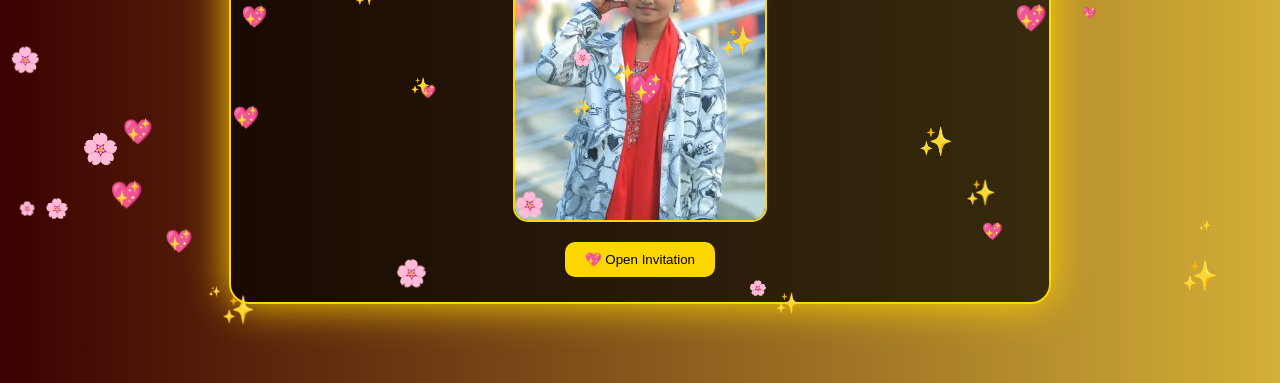
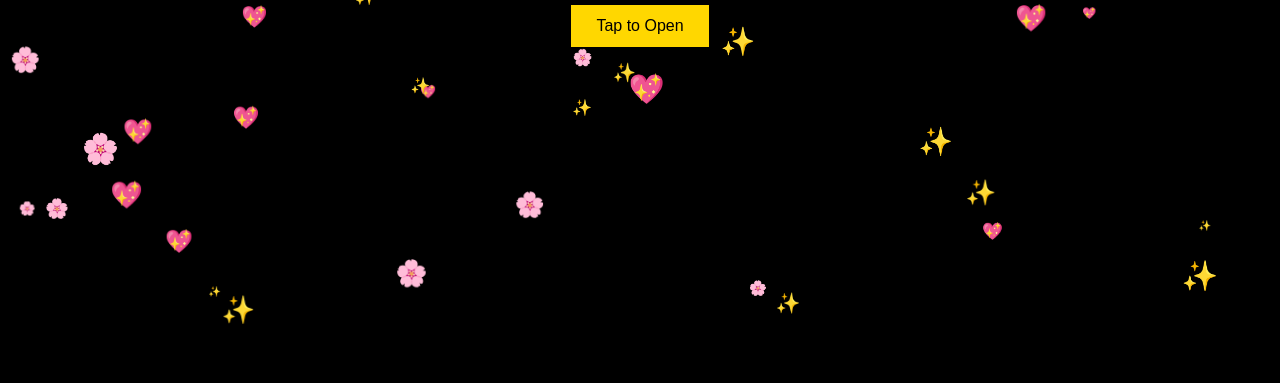
Before and after one commit to sikesh731/wedding-invitation-of-bikesh-yadav-, a plain HTML site: page index.html in a window 1280 px wide. Shown: the part 417-800 px from the top of the page. Drawn offline with Linux system fonts and the light colour scheme.

Commit message:
Add files via upload

```diff
--- a/index.html
+++ b/index.html
@@ -7,22 +7,27 @@
 </head>
 <body>
 
-<div class="overlay">
+<!-- 🎬 Intro Screen -->
+<div id="intro">
+  <h1>💖 Wedding Invitation 💖</h1>
+  <button onclick="startExperience()">Tap to Open</button>
+</div>
+
+<!-- 💌 Main Card -->
+<div class="overlay" id="mainContent" style="display:none;">
   <div class="card">
 
     <h1 id="welcome"></h1>
 
-    <h2 class="names">💍 Bikesh Yadav ❤️ barsa kumari Yadav 💍</h2>
+    <h2 class="names glow">💍 Bikesh Yadav ❤️ Barsa Kumari Yadav 💍</h2>
 
-    <p class="date">📅 2083/01/30</p>
+    <p class="date">📅 2083 बैशाख 30 गते</p>
 
     <p id="message"></p>
 
     <div class="slideshow">
       <img id="slide" src="photo1.jpeg">
     </div>
-
-    <button onclick="startExperience()">💖 Open Invitation</button>
 
   </div>
 </div>
--- a/script.js
+++ b/script.js
@@ -1,24 +1,26 @@
-// Name from URL
+// Name system
 const params = new URLSearchParams(window.location.search);
 let name = params.get("name") || "Dear Guest";
 
-// Text
-document.getElementById("welcome").innerText = "Namaste " + name + " ji 🙏";
+document.getElementById("welcome").innerText =
+  "Namaste " + name + " ji 🙏";
 
 document.getElementById("message").innerText =
-  "Hamro bibaha ma tapai lai hridaya dekhi nimantran cha. Kripaya aaera hamilai ashirwad dinu hola.";
+  "Hamro bibaha ma tapai lai hridaya dekhi nimantran cha.";
 
-// Start
+// Start Experience
 function startExperience() {
+  document.getElementById("intro").style.display = "none";
+  document.getElementById("mainContent").style.display = "flex";
+
   let music = document.getElementById("bgMusic");
-  music.volume = 0.2; // यहाँ adjust गर
+  music.volume = 0.4;
   music.play();
 
   document.getElementById("voice").play();
 }
 
-
-// 📸 Slideshow
+// Slideshow
 let images = ["photo1.jpeg", "photo2.jpeg", "photo3.jpeg"];
 let index = 0;
 
@@ -27,16 +29,15 @@ setInterval(() => {
   document.getElementById("slide").src = images[index];
 }, 3000);
 
-
-// ===== ULTRA PREMIUM EFFECT =====
+// Ultra Effects
 const canvas = document.getElementById("effects");
 const ctx = canvas.getContext("2d");
 
 canvas.width = window.innerWidth;
 canvas.height = window.innerHeight;
 
+let symbols = ["🌸","💖","✨"];
 let particles = [];
-const symbols = ["🌸", "💖", "✨"];
 
 for (let i = 0; i < 60; i++) {
   particles.push({
@@ -44,29 +45,23 @@ for (let i = 0; i < 60; i++) {
     y: Math.random() * canvas.height,
     size: Math.random() * 20 + 10,
     speed: Math.random() * 1 + 0.5,
-    symbol: symbols[Math.floor(Math.random() * symbols.length)]
+    symbol: symbols[Math.floor(Math.random()*symbols.length)]
   });
 }
 
-function drawEffects() {
-  ctx.clearRect(0, 0, canvas.width, canvas.height);
+function draw() {
+  ctx.clearRect(0,0,canvas.width,canvas.height);
 
-  particles.forEach(p => {
+  particles.forEach(p=>{
     ctx.font = p.size + "px serif";
-    ctx.fillText(p.symbol, p.x, p.y);
+    ctx.fillText(p.symbol,p.x,p.y);
 
     p.y += p.speed;
-
-    if (p.y > canvas.height) {
+    if(p.y > canvas.height){
       p.y = -20;
-      p.x = Math.random() * canvas.width;
+      p.x = Math.random()*canvas.width;
     }
   });
 }
 
-setInterval(drawEffects, 30);
-
-window.addEventListener("resize", () => {
-  canvas.width = window.innerWidth;
-  canvas.height = window.innerHeight;
-});
+setInterval(draw,30);
--- a/style.css
+++ b/style.css
@@ -1,11 +1,33 @@
 body {
   margin: 0;
   font-family: 'Georgia', serif;
-  background: linear-gradient(to right, #3b0000, #d4af37);
+  background: linear-gradient(to right, #2b0000, #d4af37);
   color: white;
   overflow: hidden;
 }
 
+/* Intro */
+#intro {
+  height: 100vh;
+  display: flex;
+  flex-direction: column;
+  justify-content: center;
+  align-items: center;
+  background: black;
+}
+
+#intro h1 {
+  color: gold;
+}
+
+#intro button {
+  padding: 12px 25px;
+  background: gold;
+  border: none;
+  font-size: 16px;
+}
+
+/* Main */
 .overlay {
   height: 100vh;
   display: flex;
@@ -26,28 +48,19 @@ body {
   color: gold;
 }
 
-.date {
-  font-size: 18px;
+/* Glow effect */
+.glow {
+  text-shadow: 0 0 10px gold, 0 0 20px gold;
 }
 
 .slideshow img {
   width: 250px;
   height: 300px;
-  object-fit: cover;
   border-radius: 15px;
-  margin-top: 10px;
   border: 2px solid gold;
 }
 
-button {
-  margin-top: 15px;
-  padding: 10px 20px;
-  background: gold;
-  border: none;
-  cursor: pointer;
-  border-radius: 10px;
-}
-
+/* Effects */
 canvas {
   position: fixed;
   top: 0;
@@ -55,5 +68,4 @@ canvas {
   width: 100%;
   height: 100%;
   pointer-events: none;
-  z-index: 0;
 }
```
Also changed, not shown: 1 other file.
